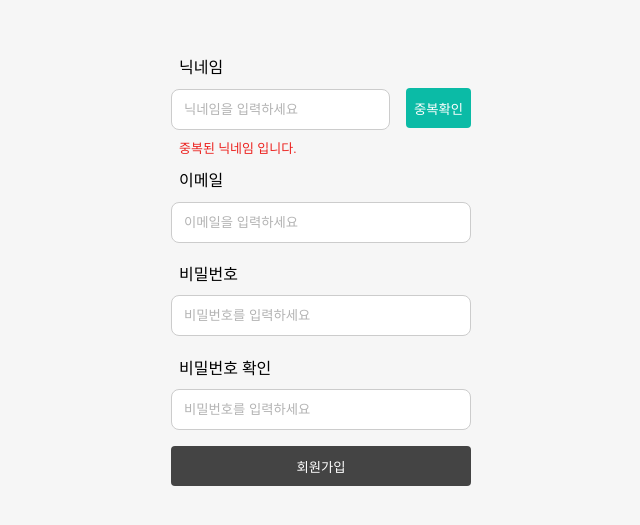
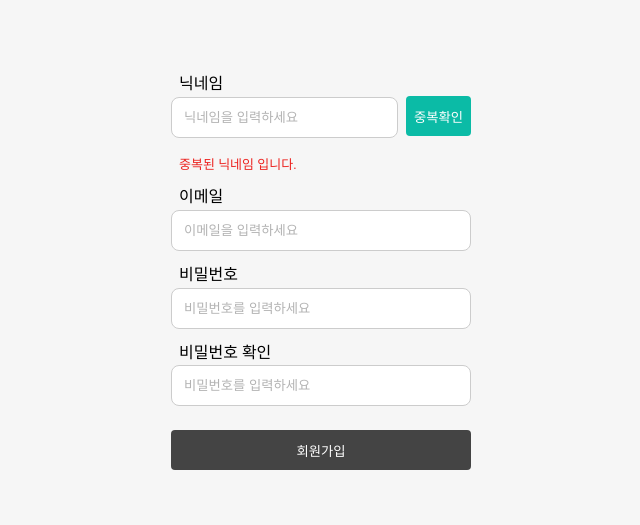
Before and after one commit to HwajinLee3114/BookRead, a Next.js app: page /join in a window 1280 px wide. Shown: the part 139-664 px from the top of the page, without its empty margins (319-959 px from the left). Built offline with nearby package versions, Linux system fonts and the light colour scheme.

Commit message:
회원가입 InputField 공통 컴포넌트 분리

```diff
--- a/src/app/join/JoinForm.tsx
+++ b/src/app/join/JoinForm.tsx
@@ -2,6 +2,7 @@
 
 import React, { useState } from "react";
 import { validateInput } from "@/utils/comn";
+import InputField from "@/components/InputField";
 
 const JoinForm: React.FC = () => {
   const [nick, setNick] = useState<string>("");
@@ -39,6 +40,10 @@ const JoinForm: React.FC = () => {
     }
   };
 
+  const handleDuplicateCheck = () => {
+
+  }
+
   const handleLogin = async () => {
     const loginData = {
       email,
@@ -51,64 +56,47 @@ const JoinForm: React.FC = () => {
 
   return (
     <div className="g_form_container mgt_1r">
-      <label className="g_label" htmlFor="email">
-        닉네임
-      </label>
-      <div className="g_input_wrap">
-        <input
-          type="text"
-          value={nick}
-          name="nickname"
-          onChange={handleChange}
-          placeholder="닉네임을 입력하세요"
-          required
-          className="g_input"
-        />
-        <button className="g_btn check">중복확인</button>
-      </div>
+      <InputField
+        label="닉네임"
+        type="text"
+        value={nick}
+        name="nickname"
+        placeholder="닉네임을 입력하세요"
+        onChange={handleChange}
+        buttonLabel="중복확인"
+        onButtonClick={handleDuplicateCheck}
+      />
       <p className="g_invalid">중복된 닉네임 입니다.</p>
 
-      <label className="g_label" htmlFor="email">
-        이메일
-      </label>
-      <input
+      <InputField
+        label="이메일"
         type="email"
         value={email}
         name="email"
+        placeholder="이메일을 입력하세요"
         onChange={handleChange}
-        placeholder="이메일을 입력하세요"
-        required
-        className="g_input"
+        errorMessage={emailError}
       />
-      {emailError && <p className="g_invalid">{emailError}</p>}
 
-      <label htmlFor="password" className="g_label mgt_1r">
-        비밀번호
-      </label>
-      <input
+      <InputField
+        label="비밀번호"
         type="password"
         value={password}
         name="password"
+        placeholder="비밀번호를 입력하세요"
         onChange={handleChange}
-        placeholder="비밀번호를 입력하세요"
-        required
-        className="g_input"
+        errorMessage={passwordError}
       />
-      {passwordError && <p className="g_invalid">{passwordError}</p>}
 
-      <label htmlFor="password" className="g_label mgt_1r">
-        비밀번호 확인
-      </label>
-      <input
+      <InputField
+        label="비밀번호 확인"
         type="password"
         value={repassword}
         name="repassword"
+        placeholder="비밀번호를 입력하세요"
         onChange={handleChange}
-        placeholder="비밀번호를 입력하세요"
-        required
-        className="g_input"
+        errorMessage={repasswordError}
       />
-      {repasswordError && <p className="g_invalid">{repasswordError}</p>}
 
       <button type="button" onClick={handleLogin} className="g_btn mgt_1r">
         회원가입
--- a/src/app/styles/comn.css
+++ b/src/app/styles/comn.css
@@ -75,12 +75,12 @@ input::placeholder {
     align-items: baseline;
     position: relative;
     box-sizing: border-box;
-    gap: 1rem;
+    gap: .5rem;
+    margin-bottom: .5rem;
 }
 
 .g_input {
     padding: 0.75rem;
-    margin-top: 0.5rem;
     border: 1px solid #ccc;
     border-radius: 8px;
     flex: 1;
--- /dev/null
+++ b/src/components/InputField.tsx
@@ -0,0 +1,52 @@
+import React from "react";
+
+type InputFieldProps = {
+  label: string;
+  type: string;
+  value: string;
+  name: string;
+  placeholder: string;
+  errorMessage?: string;
+  onChange: (e: React.ChangeEvent<HTMLInputElement>) => void;
+  buttonLabel?: string; // 버튼 텍스트
+  onButtonClick?: () => void; // 버튼 클릭 이벤트
+};
+
+const InputField: React.FC<InputFieldProps> = ({
+  label,
+  type,
+  value,
+  name,
+  placeholder,
+  errorMessage,
+  onChange,
+  buttonLabel,
+  onButtonClick,
+}) => {
+  return (
+    <>
+      <label className="g_label" htmlFor={name}>
+        {label}
+      </label>
+      <div className="g_input_wrap">
+        <input
+          type={type}
+          value={value}
+          name={name}
+          onChange={onChange}
+          placeholder={placeholder}
+          required
+          className="g_input flex-grow" // flex-grow를 사용하여 공간을 차지하도록 설정
+        />
+        {buttonLabel && (
+          <button className="g_btn check" onClick={onButtonClick}>
+            {buttonLabel}
+          </button>
+        )}
+      </div>
+      {errorMessage && <p className="g_invalid">{errorMessage}</p>}
+    </>
+  );
+};
+
+export default InputField;
```
